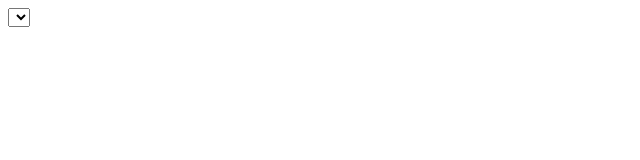
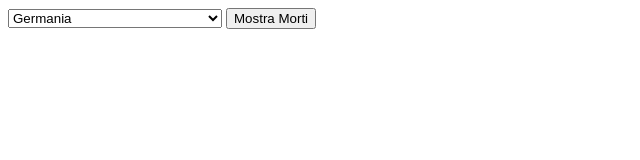
Before and after one commit to sebastiano-pogliani/lavori-tps, a plain HTML site: page esercizi/ww1/esposizione.html in a window 1280 px wide. Shown: the whole page, without its empty margins (0-640 px from the left). Drawn offline with Linux system fonts and the light colour scheme.

Commit message:
Update esposizione.html

```diff
--- a/esercizi/ww1/esposizione.html
+++ b/esercizi/ww1/esposizione.html
@@ -3,26 +3,44 @@
         <title>Esposizione Dati WW1</title>
     </head>
     <body>
-        <select name="morti" id="morti_box">
-
-        </select>
+        <select name="morti" id="morti_box"></select>
+        <button onclick="morti()">Mostra Morti</button><br><br>
+        <p id="infopoint"></p>
         <script>
             let boxer="";
             let xmlhttp = new XMLHttpRequest();
             xmlhttp.open("GET", "jsons/morti1GM.json", true);
             xmlhttp.send();
+            let openJson;
             xmlhttp.onreadystatechange = function() {
                 if (this.readyState == 4 && this.status == 200) {
                     let jsonFile = JSON.parse(this.responseText);
-                    for(let i = 0; i < jsonFile.length; i++){
+                    openJson = jsonFile;
+                    for(let i = 0; i < jsonFile.prima_guerra_mondiale.paesi.length; i++){
                         boxer += "<option value=";
-                        boxer += jsonFile.prima_guerra_mondiale.paesi[i].nome + ">" + jsonFile.prima_guerra_mondiale.paesi[i].nome;
-                        allert(jsonFile.prima_guerra_mondiale.paesi[i].nome);
+                        boxer += jsonFile.prima_guerra_mondiale.paesi[i].nome.replaceAll(" ", "_") + ">" + jsonFile.prima_guerra_mondiale.paesi[i].nome;
                         boxer += "</option>";
                     }
                 document.getElementById("morti_box").innerHTML = boxer;
                 }
             };
+            function morti(){
+                let info="";
+                let objective = document.getElementById("morti_box").value.replaceAll(" ", "_");
+                let number = 0;
+                for(let i = 0; i < openJson.prima_guerra_mondiale.paesi.length; i++){
+                    if(openJson.prima_guerra_mondiale.paesi[i].nome.replaceAll(" ", "_") == objective){
+                        number = i;
+                    }
+                }
+                let percentuale = Number(openJson.prima_guerra_mondiale.paesi[number].morti)/Number(openJson.prima_guerra_mondiale.paesi[number].soldati_mobilitati)*100;
+                info += openJson.prima_guerra_mondiale.paesi[number].nome + "<br>";
+                info += "Numero soldati inviato: " + openJson.prima_guerra_mondiale.paesi[number].soldati_mobilitati + "<br>";
+                info += "Numero morti: " + openJson.prima_guerra_mondiale.paesi[number].morti + "<br>";
+                info += "Percentuale rispetto ai soldati inviati: " + percentuale.toFixed(2) + "%";
+                document.getElementById("infopoint").innerHTML = info;
+
+            }
         </script>
     </body>
 </html>
```
